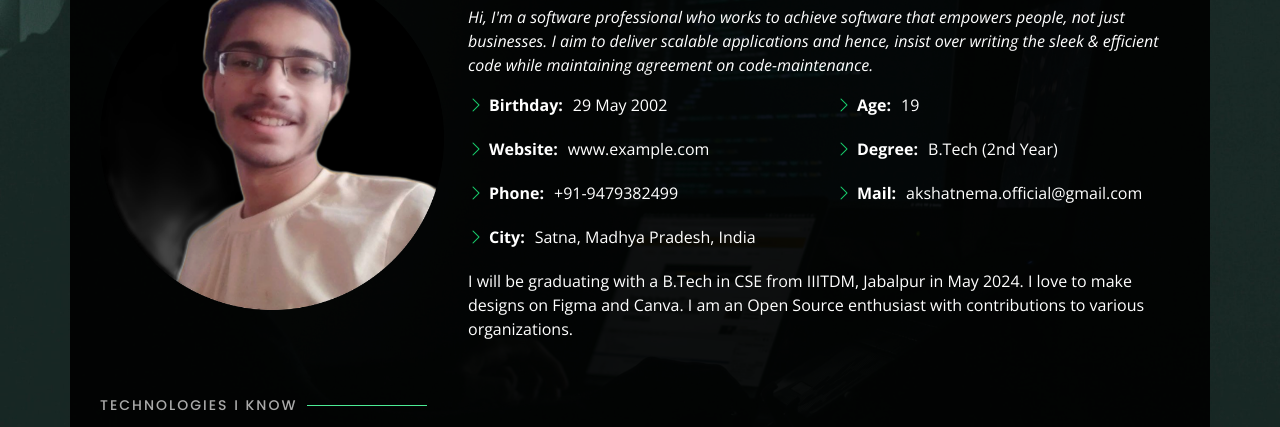
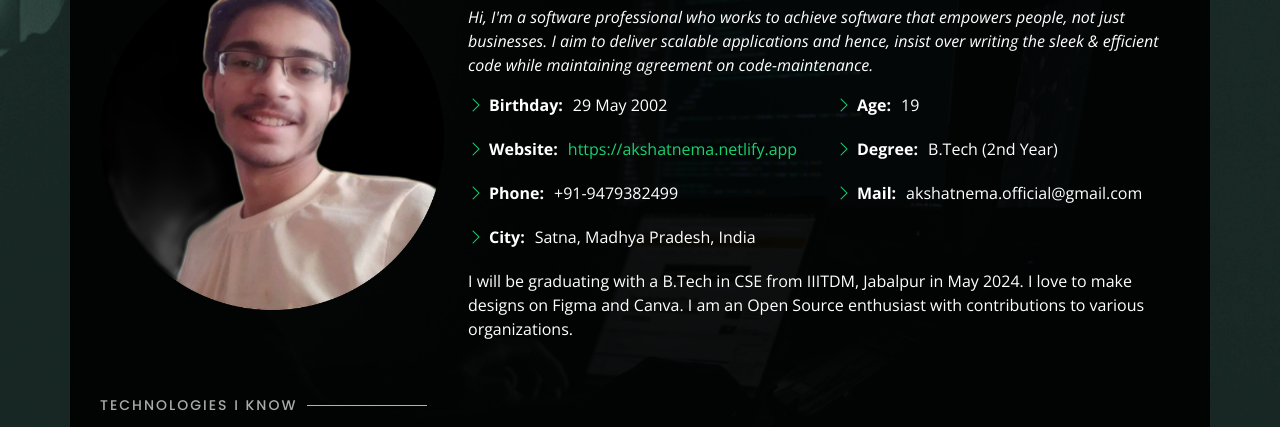
Before and after one commit to akshatnema/Portfolio, a plain HTML site: page index.html in a window 1280 px wide. Both pictures are taken after a click on the link "About". Shown: the part 247-674 px from the top of the page. Drawn offline with nearby package versions, Linux system fonts and the light colour scheme.

Commit message:
updated about
Signed-off-by: akshatnema <20bcs022@iiitdmj.ac.in>

```diff
--- a/index.html
+++ b/index.html
@@ -92,7 +92,7 @@
             <div class="col-lg-6">
               <ul>
                 <li><i class="bi bi-chevron-right"></i> <strong>Birthday:</strong> <span>29 May 2002</span></li>
-                <li><i class="bi bi-chevron-right"></i> <strong>Website:</strong> <span>www.example.com</span></li>
+                <li><i class="bi bi-chevron-right"></i> <strong>Website:</strong> <a href="https://akshatnema.netlify.app" > <span>https://akshatnema.netlify.app</span></a></li>
                 <li><i class="bi bi-chevron-right"></i> <strong>Phone:</strong> <span>+91-9479382499</span></li>
                 <li><i class="bi bi-chevron-right"></i> <strong>City:</strong> <span>Satna, Madhya Pradesh, India</span></li>
               </ul>
@@ -101,7 +101,7 @@
               <ul>
                 <li><i class="bi bi-chevron-right"></i> <strong>Age:</strong> <span>19</span></li>
                 <li><i class="bi bi-chevron-right"></i> <strong>Degree:</strong> <span>B.Tech (2nd Year)</span></li>
-                <li><i class="bi bi-chevron-right"></i> <strong>Mail:</strong> <span>akshatnema.official@gmail.com</span></li>
+                <li><i class="bi bi-chevron-right"></i> <strong>Mail:</strong><span>akshatnema.official@gmail.com</span></li>
               </ul>
             </div>
           </div>
```
